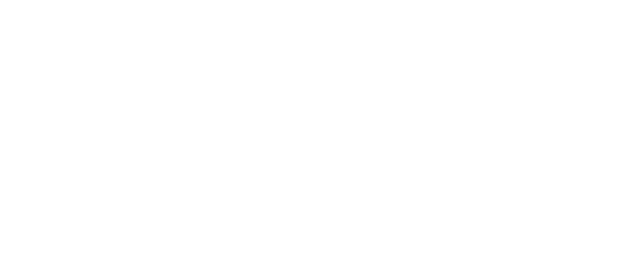
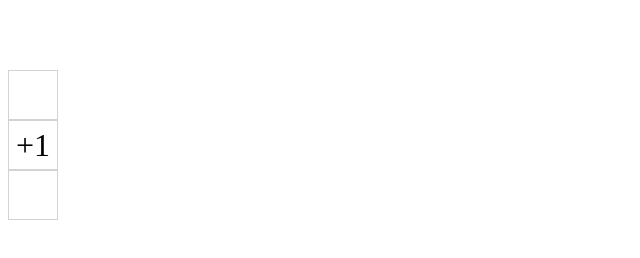
Before and after one commit to nagi-moriyama-lvgs/triple-three, a React app: page / in a window 1280 px wide. Shown: the part 538-796 px from the top of the page, without its empty margins (0-640 px from the left). Built offline with nearby package versions, Linux system fonts and the light colour scheme; the HTML template or start-up script is replaced by a standard one.

Commit message:
addersを作成

```diff
--- a/src/components/atoms/Adder.tsx
+++ b/src/components/atoms/Adder.tsx
@@ -5,18 +5,20 @@
   className?: string;
   value?: string;
   index?: number;
+  active?: boolean;
   onClick?: (event: React.MouseEvent) => void;
 };
 
 const BaseAdder: React.FC<BaseAdderProps> = ({
   className,
   value,
+  index,
+  active = false,
   onClick,
-  index,
 }) => {
   return (
     <div className={className} onClick={onClick} data-index={index}>
-      <span>{value}</span>
+      {active && <span>{value}</span>}
     </div>
   );
 };
--- /dev/null
+++ b/src/components/molecules/Adders.tsx
@@ -0,0 +1,32 @@
+import React, { memo } from "react";
+import styled from "styled-components";
+import Adder from "~/components/atoms/Adder";
+
+type BaseAddersProps = {
+  className?: string;
+  addersNumber: number;
+  value?: string;
+  index?: number;
+};
+
+const BaseAdders: React.FC<BaseAddersProps> = ({
+  className,
+  addersNumber = 3,
+  value = "+1",
+  index = 1,
+}) => {
+  return (
+    <div className={className}>
+      {[...Array(addersNumber)].map((_, i) => (
+        <Adder value={value} active={i === index} key={i} />
+      ))}
+    </div>
+  );
+};
+
+const Adders = styled(BaseAdders)`
+  & {
+  }
+`;
+
+export default memo<BaseAddersProps>(Adders);
--- a/src/components/organisms/TripleThreeCore.tsx
+++ b/src/components/organisms/TripleThreeCore.tsx
@@ -5,7 +5,7 @@
 import Score from "~/components/atoms/Score";
 import Hands from "~/components/molecules/Hands";
 import NineSquares from "~/components/molecules/NineSquares";
-import Square from "../atoms/Square";
+import Adders from "~/components/molecules/Adders";
 
 type BaseTripleThreeCoreProps = {
   className?: string;
@@ -123,6 +123,7 @@
   }
 
   return (
+    <>
       <div className={className}>
         <div className={"empty_area"}></div>
         <div className={"top_area"}>
@@ -146,11 +147,14 @@
           <Score number={score} />
         </div>
       </div>
+      <Adders addersNumber={3} />
+    </>
   );
 };
 
 const TripleThreeCore = styled(BaseTripleThreeCore)`
   & {
+    margin-bottom: 100px;
     display: grid;
     grid-template-rows: 100px 300px 100px;
     grid-template-columns: 100px 200px 100px;
```
Lines whose indentation alone changed are shown as unchanged.
